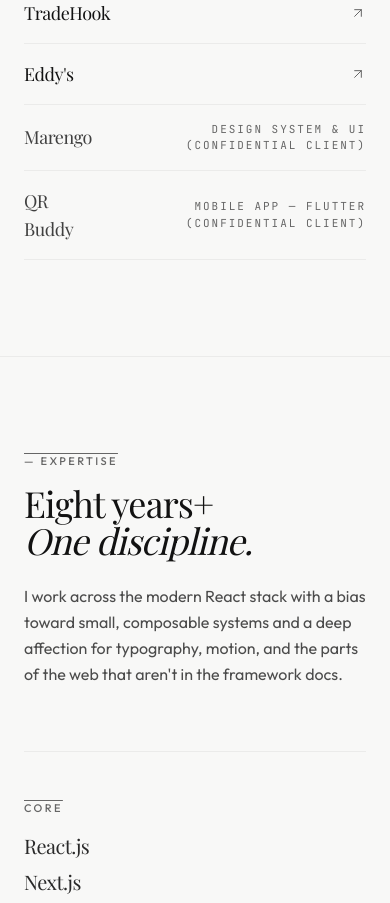
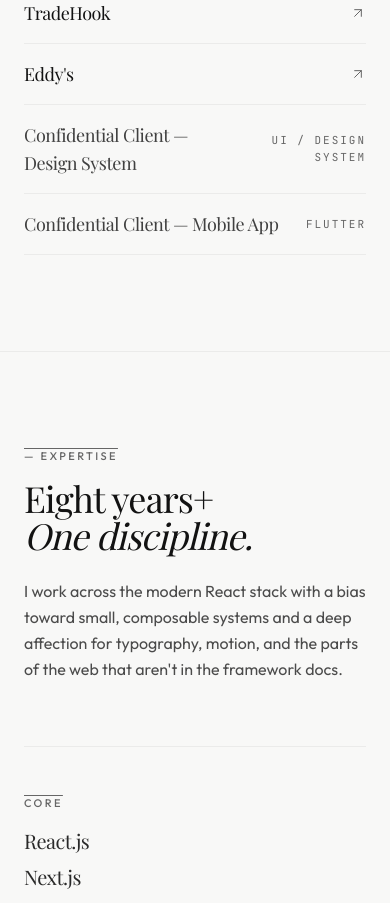
Before and after one commit to ashish-katoch/pixels, a React (Create React App) app: page / in a window 390 px wide. Shown: the part 4400-5303 px from the top of the page. Built offline with nearby package versions, Linux system fonts and the light colour scheme; a web font is replaced by a local one.

Commit message:
Remove code names from confidential More Work entries
"Marengo" and "QR Buddy" were still identifying labels even without a
link or client name attached. Replaced with fully generic
"Confidential Client — Design System" / "— Mobile App" entries.

```diff
--- a/src/data/moreWork.js
+++ b/src/data/moreWork.js
@@ -37,6 +37,6 @@
   { name: "TradeHook", url: "https://tradehook.com.au/", tech: "Laravel" },
   { name: "Eddy's", url: "https://www.eddys.tw/", tech: "Laravel" },
 
-  { name: "Marengo", url: null, tech: "Design system & UI (confidential client)" },
-  { name: "QR Buddy", url: null, tech: "Mobile app — Flutter (confidential client)" },
+  { name: "Confidential Client — Design System", url: null, tech: "UI / Design System" },
+  { name: "Confidential Client — Mobile App", url: null, tech: "Flutter" },
 ];
```
